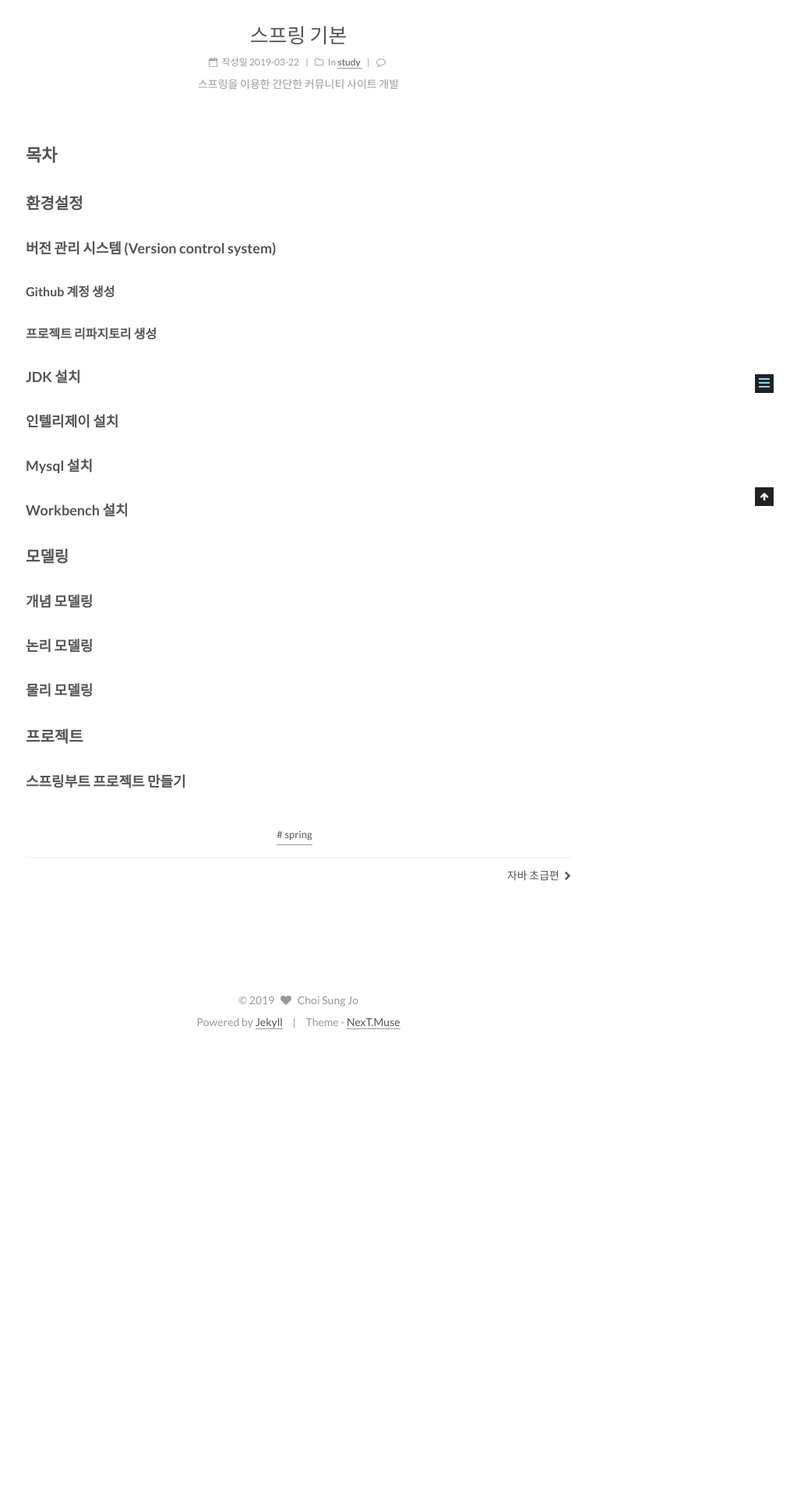
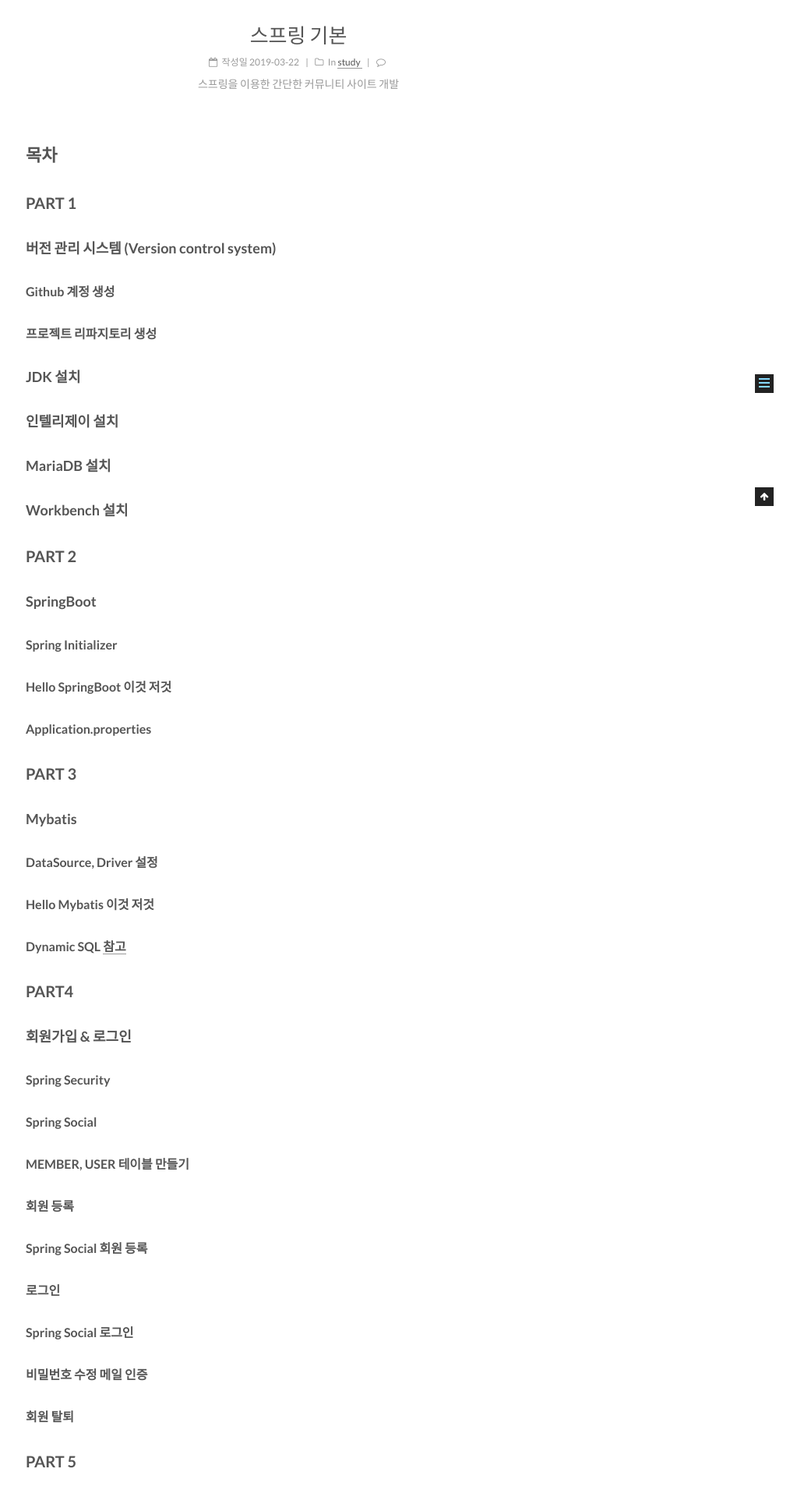
Before and after one commit to csj4032/csj4032.github.io, a Jekyll site: the page built from _posts/2019-03-22-스프링_기본.md, in a window 1280 px wide. Shown: the part 351-2271 px from the top of the page at 78% size, without its empty margins (257-1280 px from the left). Built offline with Jekyll 4.4.1, drawn with Linux system fonts in a browser that asks for light colours; comment, search, counter and statistics services are not loaded; before the commit the page ends 1696 px from its top, so only the background shows below that; some of the changed text lies outside the part shown.

```diff
--- a/_posts/2019-03-22-스프링_기본.md
+++ b/_posts/2019-03-22-스프링_기본.md
@@ -10,19 +10,61 @@ comments: true
 
 # 목차
 
-## 환경설정
+## PART 1
 ### 버전 관리 시스템 (Version control system)
 #### Github 계정 생성
 #### 프로젝트 리파지토리 생성
 ### JDK 설치
 ### 인텔리제이 설치
-### Mysql 설치
+### MariaDB 설치
 ### Workbench 설치
 
-## 모델링
-### 개념 모델링
-### 논리 모델링
-### 물리 모델링
+## PART 2
+### SpringBoot
+#### Spring Initializer
+#### Hello SpringBoot 이것 저것
+#### Application.properties
 
-## 프로젝트
-### 스프링부트 프로젝트 만들기
+## PART 3
+### Mybatis
+#### DataSource, Driver 설정
+#### Hello Mybatis 이것 저것
+#### Dynamic SQL [참고](http://www.mybatis.org/mybatis-dynamic-sql/docs/quickStart.html)
+
+## PART4
+### 회원가입 & 로그인
+#### Spring Security
+#### Spring Social
+#### MEMBER, USER 테이블 만들기
+#### 회원 등록
+#### Spring Social 회원 등록
+#### 로그인
+#### Spring Social 로그인
+#### 비밀번호 수정 메일 인증
+#### 회원 탈퇴
+
+## PART 5
+### 다단계 게시판
+#### 게시판 테이블 만들기
+#### 게시글 등록
+#### 게시글 수정
+#### 게시글 삭제
+#### 게시글 보기
+#### 게시글 목록 및 검색
+#### 게시글 페이징
+#### 에디터 등록
+#### 파일 업로드 및 파일 삭제
+
+## PART 6
+### 다단계 댓글
+#### 댓글 테이블 만들기
+#### 댓글 등록
+#### 댓글 수정
+#### 댓글 삭제
+#### 댓글 보기
+
+## PART 7
+### 권한관리
+#### 게시글 및 댓글 권한
+#### 권한 테이블 만들기
+#### Spring Security 권한 관리 구현
```
Also changed, not shown: _posts/2018-02-21-도메인주도설계.md (+1 -0 lines).
